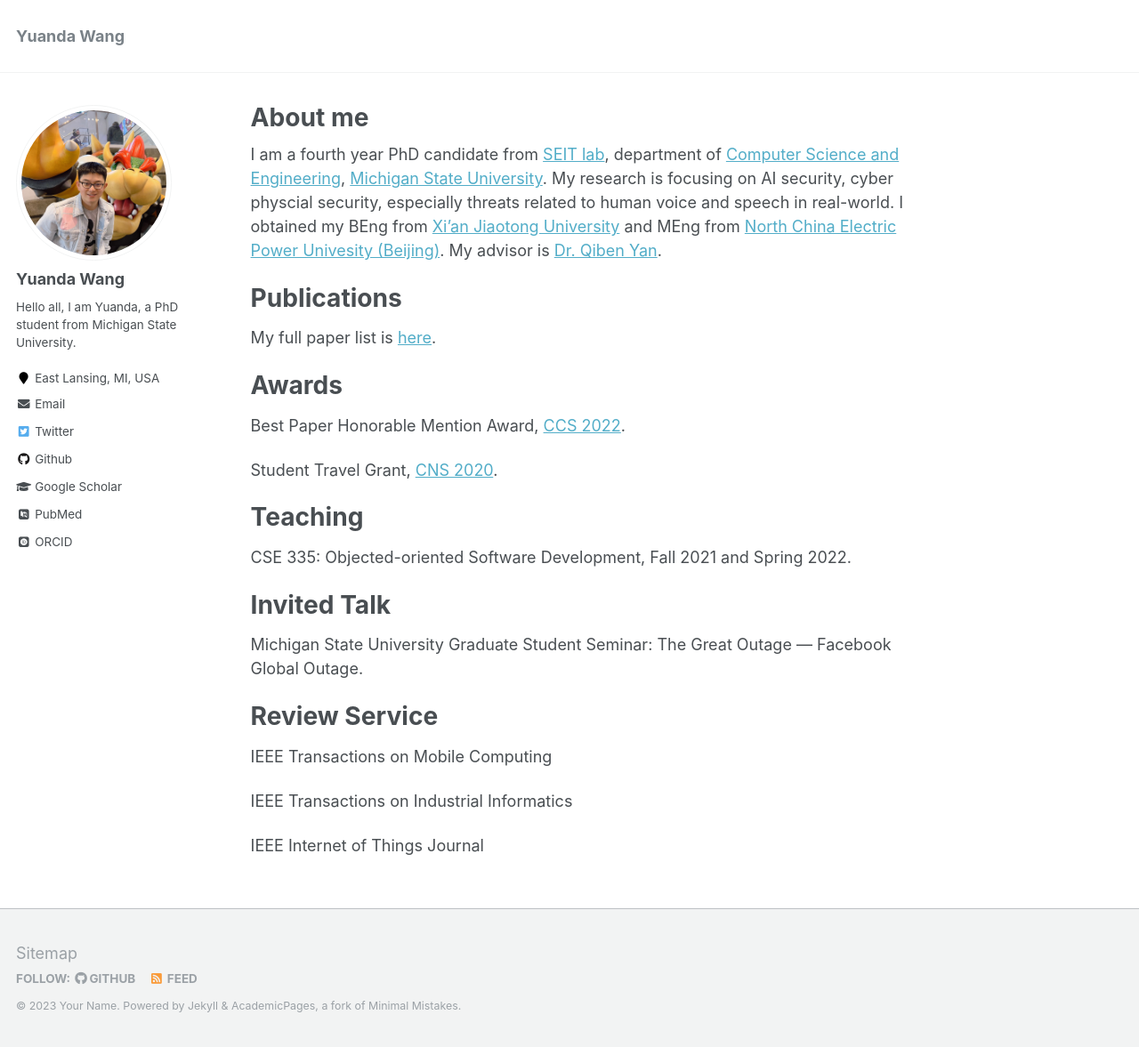
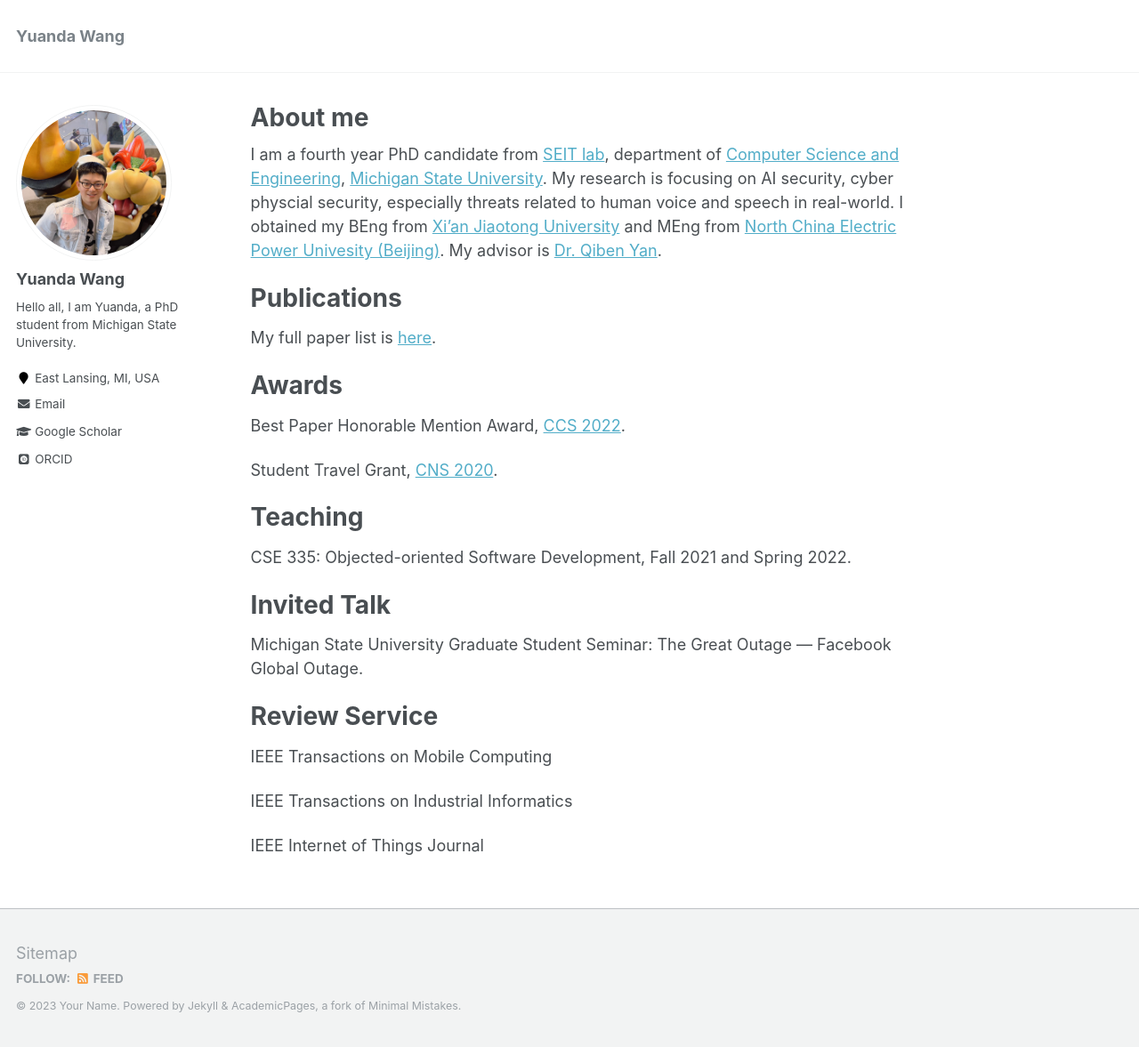
Before and after one commit to yuandaw/yuandaw.github.io, a Jekyll site: the page built from _pages/about.md, in a window 1280 px wide and 1177 px high. Shown: the whole window at 89% size. Built offline with Jekyll 4.4.1, drawn with Linux system fonts in a browser that asks for light colours; some web fonts are replaced.

Commit message:
Update _config.yml

```diff
--- a/_config.yml
+++ b/_config.yml
@@ -85,7 +85,7 @@
   bio              : "Hello all, I am Yuanda, a PhD student from Michigan State University."
   location         : "East Lansing, MI, USA"
   employer         :
-  pubmed           : "https://yuandaw.github.io"
+  pubmed           : #"https://yuandaw.github.io"
   googlescholar    : "https://scholar.google.com/citations?user=1wSF28AAAAAJ&hl=en&oi=ao"
   email            : "wangy208@msu.edu"
   researchgate     :  # example: "https://www.researchgate.net/profile/yourprofile"
@@ -96,7 +96,7 @@
   flickr           :
   facebook         :
   foursquare       :
-  github           : ""
+  github           : #""
   google_plus      :
   keybase          :
   instagram        :
@@ -109,7 +109,7 @@
   stackoverflow    : # http://stackoverflow.com/users/123456/username
   steam            :
   tumblr           :
-  twitter          : ""
+  twitter          : #""
   vine             :
   weibo            :
   xing             :
```
